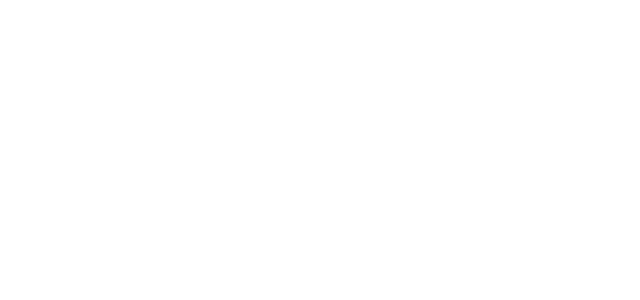
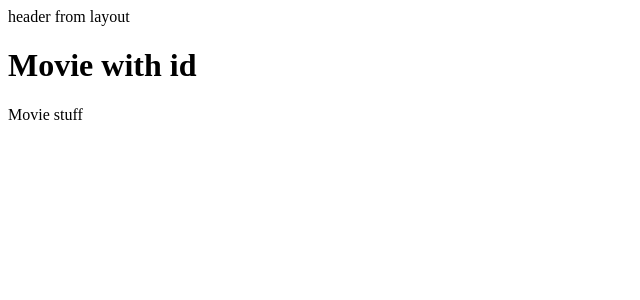
Before and after one commit to mannuccimattia/webapp-react, a React (Vite) app: page /movies/1 in a window 1280 px wide. Before the commit this address had no page. Shown: the top 300 px of the page, without its empty margins (0-640 px from the left). Built offline with nearby package versions, Linux system fonts and the light colour scheme.

Commit message:
[FEAT] Created and routed pages - raw, unstyled

```diff
--- a/src/App.jsx
+++ b/src/App.jsx
@@ -1,5 +1,7 @@
 import { BrowserRouter, Routes, Route } from "react-router-dom"
 import DefaultLayout from "./layouts/DefaultLayout"
+import HomePage from "./pages/HomePage"
+import MovieDetail from "./pages/MovieDetail"
 
 const App = () => {
   return (
@@ -9,7 +11,8 @@
 
         <Route element={<DefaultLayout />}>
 
-          <Route index element={<h1>Hello react</h1>} />
+          <Route index element={<HomePage />} />
+          <Route path="/movies/:id" element={<MovieDetail />} />
 
         </Route>
 
--- a/src/layouts/DefaultLayout.jsx
+++ b/src/layouts/DefaultLayout.jsx
@@ -3,7 +3,7 @@
 const DefaultLayout = () => {
   return (
     <>
-      <header>header</header>
+      <header>header from layout</header>
       <main>
         <Outlet />
       </main>
--- /dev/null
+++ b/src/pages/HomePage.jsx
@@ -0,0 +1,10 @@
+const HomePage = () => {
+  return (
+    <>
+      <h1>BoolFlix</h1>
+      <p>Homepage stuff</p>
+    </>
+  )
+}
+
+export default HomePage
--- /dev/null
+++ b/src/pages/MovieDetail.jsx
@@ -0,0 +1,10 @@
+const MovieDetail = () => {
+  return (
+    <>
+      <h1>Movie with id</h1>
+      <p>Movie stuff</p>
+    </>
+  )
+}
+
+export default MovieDetail
```
